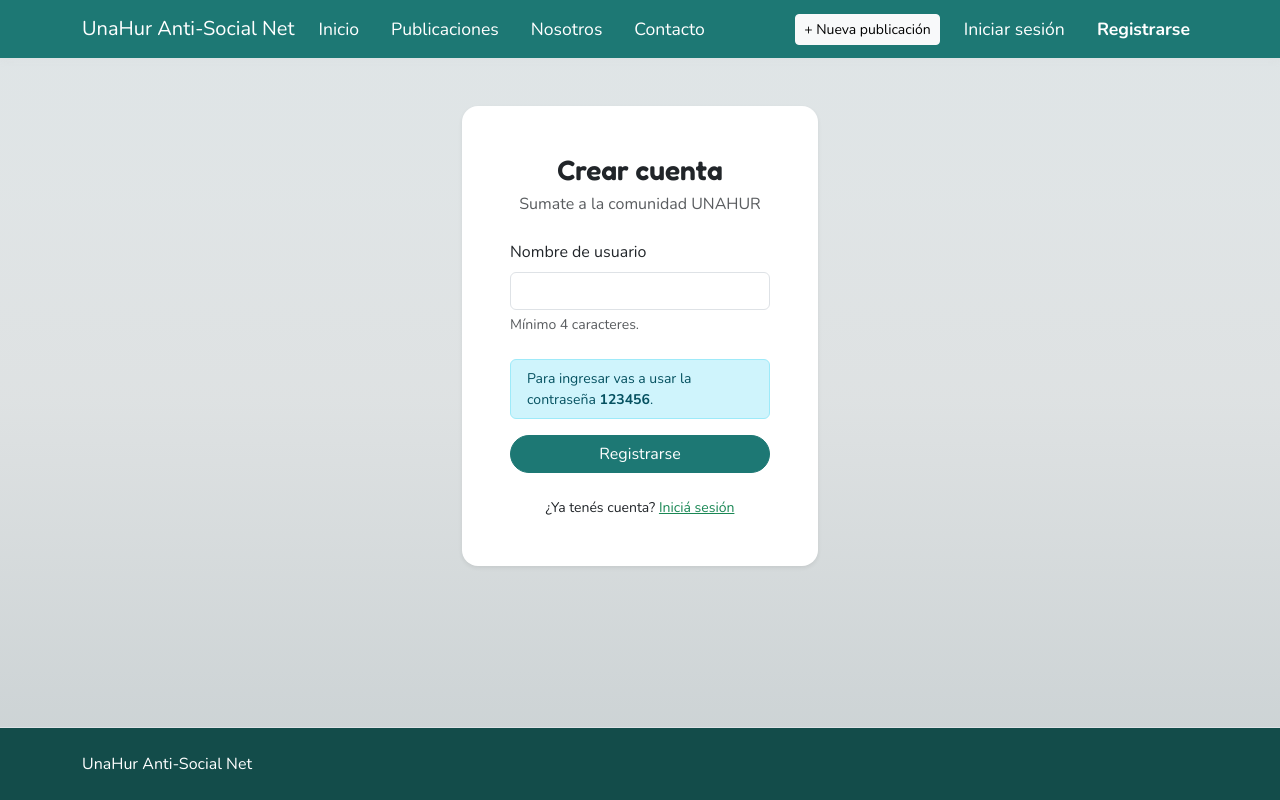
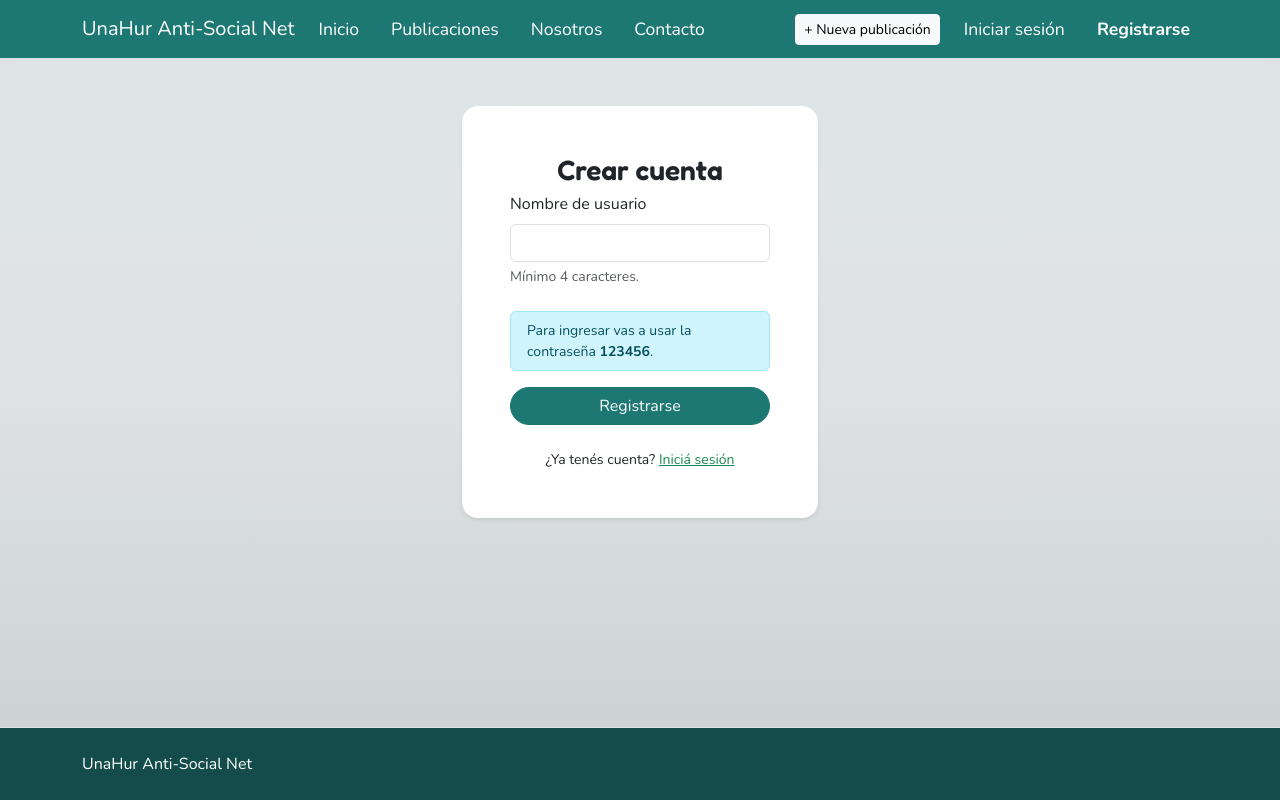
Before and after one commit to agusfmartinez/tp-ciu-red-social, a React (Vite) app: page /registro in a window 1280 px wide. Built offline with nearby package versions, Linux system fonts and the light colour scheme; no server answers.

Commit message:
fix en registro

```diff
--- a/src/pages/Registro.tsx
+++ b/src/pages/Registro.tsx
@@ -35,7 +35,6 @@ const Registro = () => {
           <div className="card border-0 rounded-4 shadow-sm">
             <div className="card-body p-4 p-md-5">
               <h1 className="h3 fw-bold text-center mb-1">Crear cuenta</h1>
-              <p className="text-muted text-center mb-4">Sumate a la comunidad UNAHUR</p>
 
               <form onSubmit={(e) => { e.preventDefault(); handleSubmit(); }} noValidate>
                 <div className="mb-4">
```
